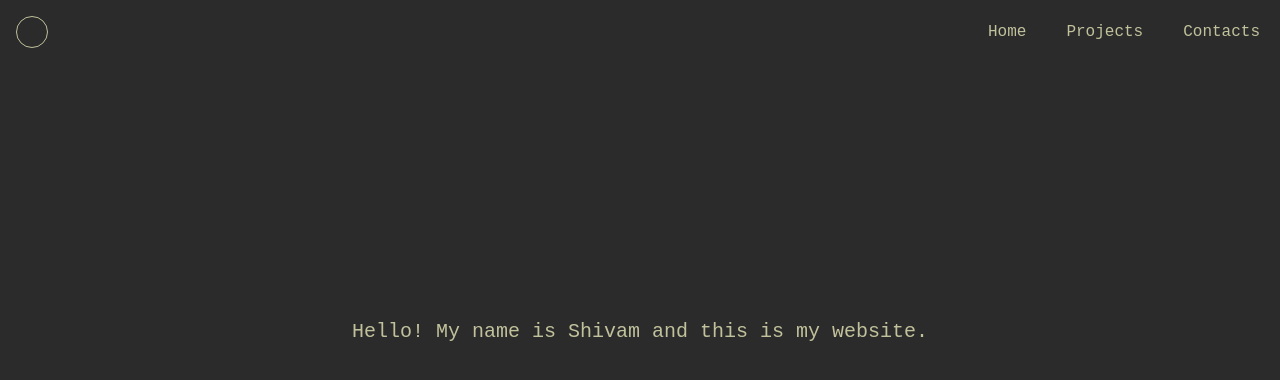
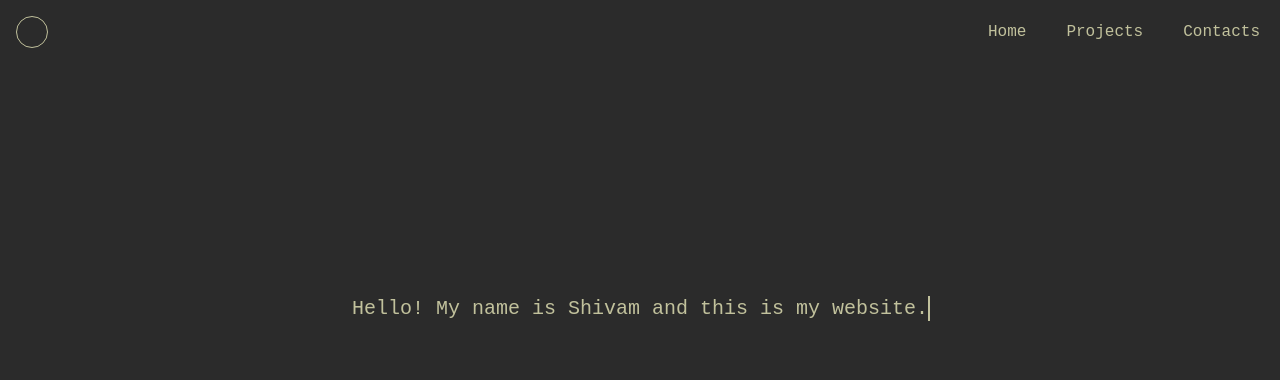
Before and after one commit to ShivamOfTheSingh/shivamsite, a React (Vite) app: page / in a window 1280 px wide. Shown: the top 380 px of the page. Built offline with nearby package versions, Linux system fonts and the light colour scheme.

Commit message:
started on global color themeing

```diff
--- a/package.json
+++ b/package.json
@@ -17,6 +17,7 @@
     "react-p5": "^1.3.35",
     "react-redux": "^8.1.2",
     "react-router-dom": "^6.15.0",
+    "react-transition-group": "^4.4.5",
     "three": "^0.155.0",
     "three-effectcomposer": "^0.0.1"
   },
@@ -32,6 +33,6 @@
     "eslint-plugin-react": "^7.33.1",
     "eslint-plugin-react-hooks": "^4.6.0",
     "eslint-plugin-react-refresh": "^0.4.3",
-    "vite": "^4.4.5"
+    "vite": "^4.4.9"
   }
 }
--- a/src/App.css
+++ b/src/App.css
@@ -1,3 +1,8 @@
+:root {
+    --main-bg-color: rgb(43, 43, 43);
+    --secondary-bg-color: rgb(193, 193, 156);
+}
+
 body {
     padding: 0;
     margin: 0;
--- a/src/App.jsx
+++ b/src/App.jsx
@@ -2,7 +2,6 @@ import { useState } from "react"
 import { Routes, Route } from "react-router-dom"
 
 import "./App.css";
-import "./ThemeColors.css";
 import { Home, NavBar, Projects, Contacts } from "./components";
 
 function App() {
--- a/src/ThemeColors.css
+++ /dev/null
@@ -1,4 +0,0 @@
-:root {
-    --main-bg-color: rgb(43, 43, 43);
-    --secondary-bg-color: rgb(193, 193, 156);
-}
--- a/src/components/home/HomePage.css
+++ b/src/components/home/HomePage.css
@@ -8,6 +8,83 @@
 .welcome-text {
     font-size: 20px;
     position: absolute;
+    display: flex;
+    align-items: center;
     text-align: center;
-    top: 40vh;
+    height: 25px;
+    width: max-content;
+    top: 37vh;
+    cursor: default;
+    z-index: 0;
 }
+
+.welcome-text::before,
+.welcome-text::after {
+    content: "";
+    position: absolute;
+    top: 0;
+    right: 0;
+    bottom: 0;
+    left: 0;
+}
+
+.welcome-text::before {
+    z-index: 1;
+    background: var(--fill-color);
+    animation: typing 3.5s steps(48) 1s forwards;
+}
+
+.welcome-text::after {
+    content: '';
+    position: absolute;
+    background-color: rgb(193, 193, 156);
+    z-index: 2;
+    height: 100%;
+    width: 1.5px;
+    animation: typing 3.5s steps(48) 1s forwards, blinking 750ms steps(48) infinite;
+}
+
+.text-component {
+    display: flex;
+    align-items: center;
+    justify-content: center;
+    position: relative;
+    height: 20px;
+    transition: 55ms;
+}
+
+.text-component a{
+    text-decoration: none;
+    color: rgb(193, 193, 156);
+}
+
+.text-component a::after{
+    content: '';
+    position: absolute;
+    width: 100%;
+    transform: scaleX(0);
+    height: 2px;
+    bottom: 0;
+    background-color: rgb(193, 193, 156);
+    transform-origin: bottom center;
+    transition: transform 70ms;
+}
+
+.text-component a:hover {
+    font-weight: bold;
+    font-size: 22px;
+}
+
+.text-component a:hover::after {
+    transform: scaleX(1);
+    transform-origin: bottom center;
+}
+
+@keyframes blinking {
+    from {opacity: 0;}
+    to {opacity: 100;}
+}
+
+@keyframes typing {
+    to {left: 100%}
+}
--- a/src/components/home/HomePage.jsx
+++ b/src/components/home/HomePage.jsx
@@ -1,18 +1,35 @@
-import React from "react";
+import React, { useEffect } from "react";
 import Valley from "./Valley";
 import "./HomePage.css";
+import "./colors.css"
 
 const Home = () => {
+	useEffect(() => {
+		// Check if the animation has already played by looking at localStorage
+		const animationPlayed = localStorage.getItem("animationPlayed");
+
+		if (!animationPlayed) {
+			// Start the animation here (e.g., by adding a CSS class)
+			// You might need to adjust this part based on your CSS animations
+			const welcomeText = document.querySelector(".welcome-text");
+			welcomeText.classList.add("animation-started");
+
+			// Set a flag in localStorage to indicate that the animation has played
+			localStorage.setItem("animationPlayed", "true");
+		}
+	}, []);
+
 	return (
 		<>
-		<div className="HomePageMain">
-			<div className="welcome-text">
-				Hello! My name is Shivam and this is my website.
+			<div className="HomePageMain">
+				<div className="welcome-text">
+					<p className="text-component">Hello! My name is&nbsp;
+						<a className="text-component" href="mailto: shivam2003.singh@gmail.com" title="Email Me!">Shivam</a>&nbsp;and this is my website.</p>
+				</div>
+				<Valley />
 			</div>
-			<Valley />
-		</div>
 		</>
 	)
 }
 
-export default Home
+export default Home;
--- a/src/components/home/Valley.jsx
+++ b/src/components/home/Valley.jsx
@@ -5,6 +5,7 @@
 
 import React from "react"
 import Sketch from "react-p5"
+import "./colors.css"
 
 const Valley = (props) => {
 	let cols, rows, size, w, h;
@@ -46,8 +47,8 @@ const Valley = (props) => {
 
 		// Stylistic changes
 		p5.background(0, 0);
-		p5.fill(43, 43, 43);
-		p5.stroke(193, 193, 156);
+		p5.fill(getComputedStyle(document.documentElement).getPropertyValue('--fill-color'));
+		p5.stroke(getComputedStyle(document.documentElement).getPropertyValue('--stroke-color'));
 		p5.strokeWeight(0.5);
 		p5.translate(-w / 2, 200, -200);
 		p5.rotateX(1.7);
--- /dev/null
+++ b/src/components/home/colors.css
@@ -0,0 +1,4 @@
+:root {
+    --fill-color: rgb(43, 43, 43);
+    --stroke-color: rgb(193, 193, 156);
+}
```
Also changed, not shown: src/components/contacts/NoiseFlow.jsx (added), 1 other file (tests, documents, lock files or other folders).
